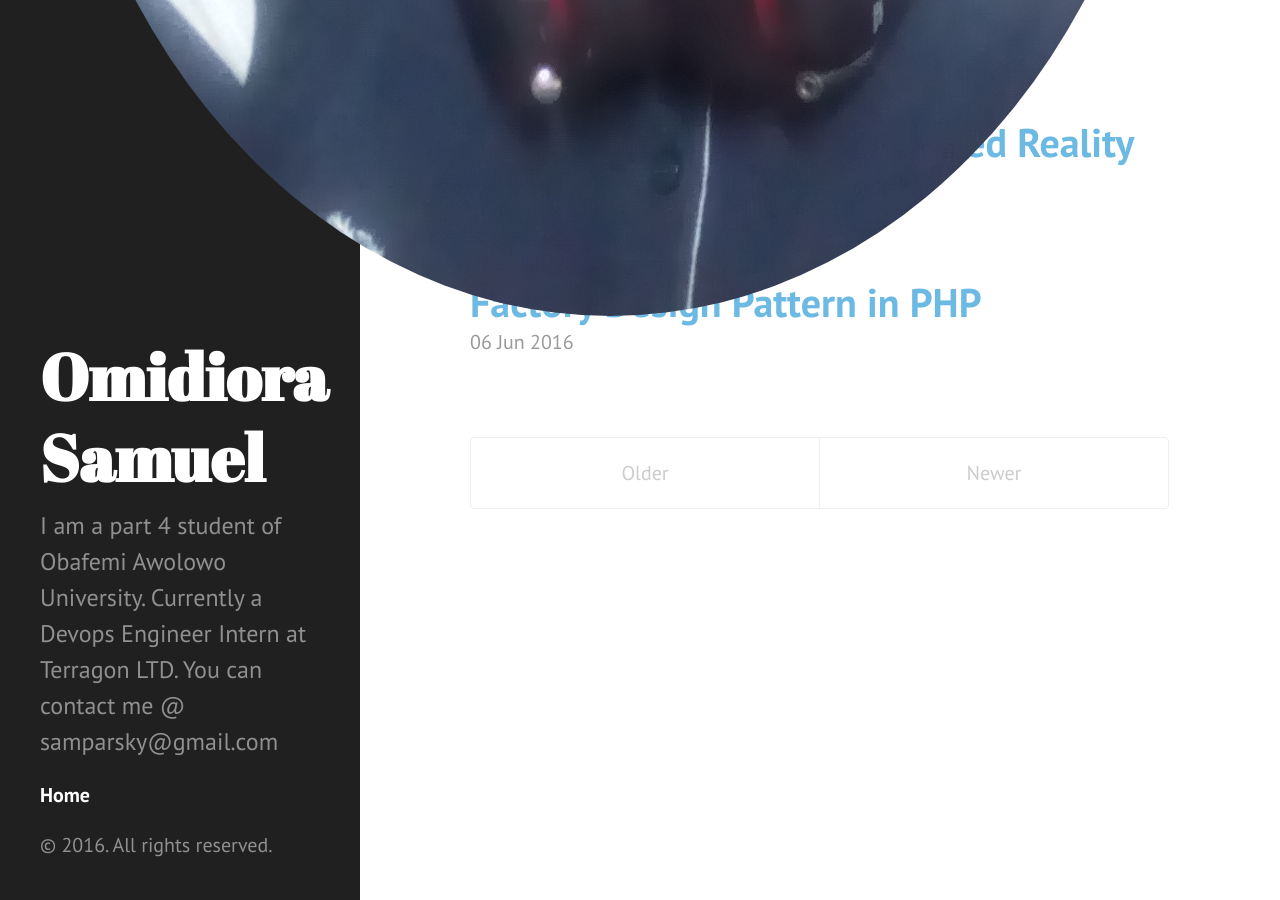
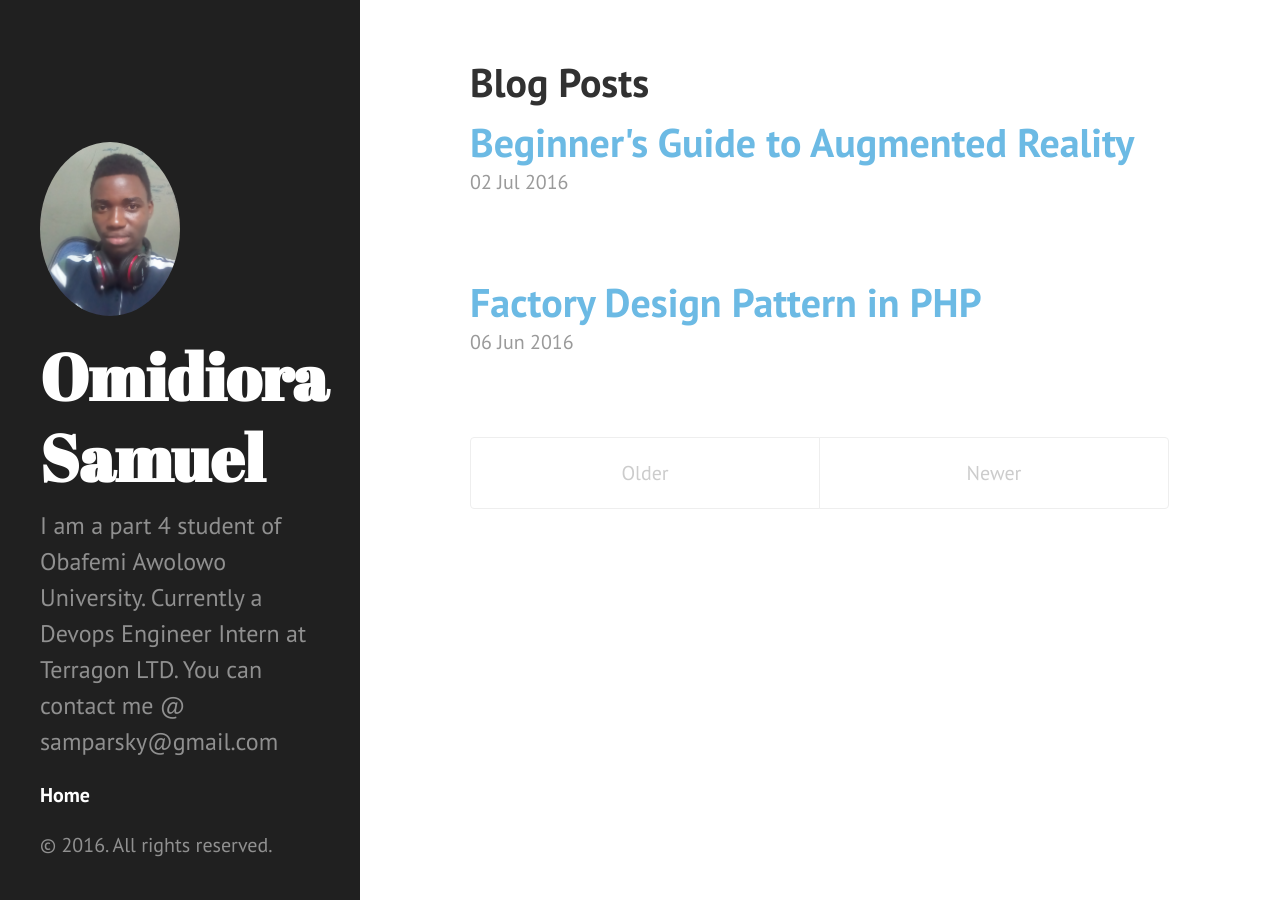
Before and after one commit to samparsky/samparsky.github.io, a Jekyll site: the page built from index.html, in a window 1280 px wide. Built offline with Jekyll 4.4.1, drawn with Linux system fonts in a browser that asks for light colours; the list of posts is cut into pages by our own code.

Commit message:
Update sidebar.html

```diff
--- a/_includes/sidebar.html
+++ b/_includes/sidebar.html
@@ -1,7 +1,7 @@
 <div class="sidebar">
   <div class="container sidebar-sticky">
     <div class="sidebar-about">
-      <img src="/public/IMG_20160617_225510.jpg" style="border-radius:100%">
+      <img src="/public/IMG_20160617_225510.jpg" style="border-radius:100%" width="50%">
       <h1>{{ site.title }}</h1>
       <p class="lead" style="font-size:24px";>{{ site.description }}</p>
     </div>
```
